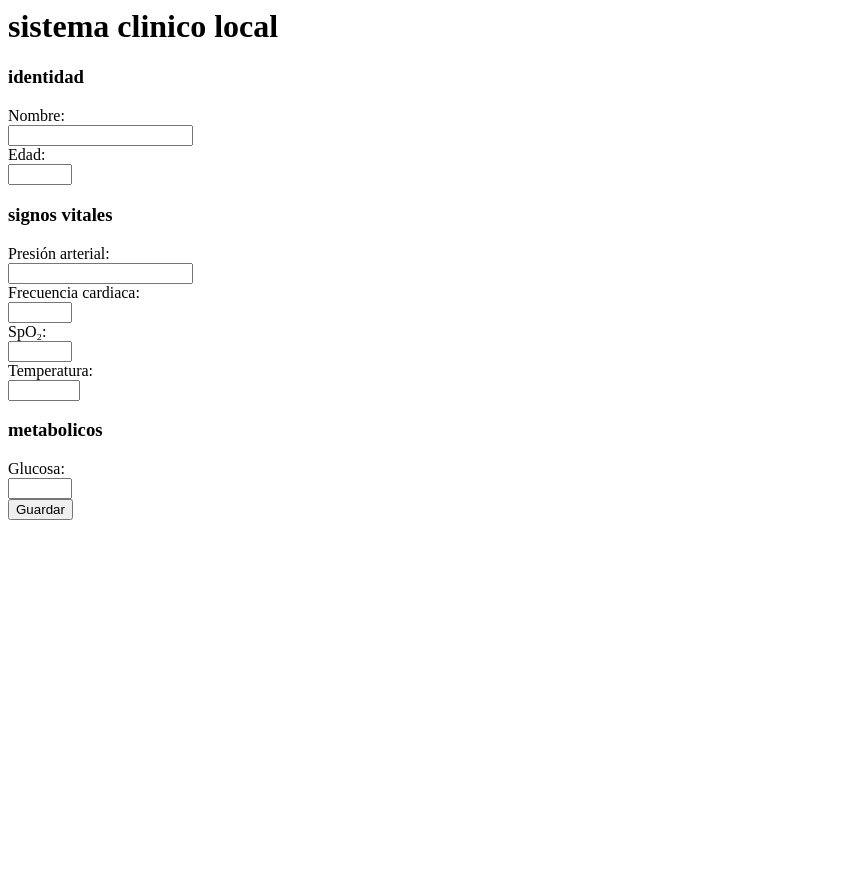
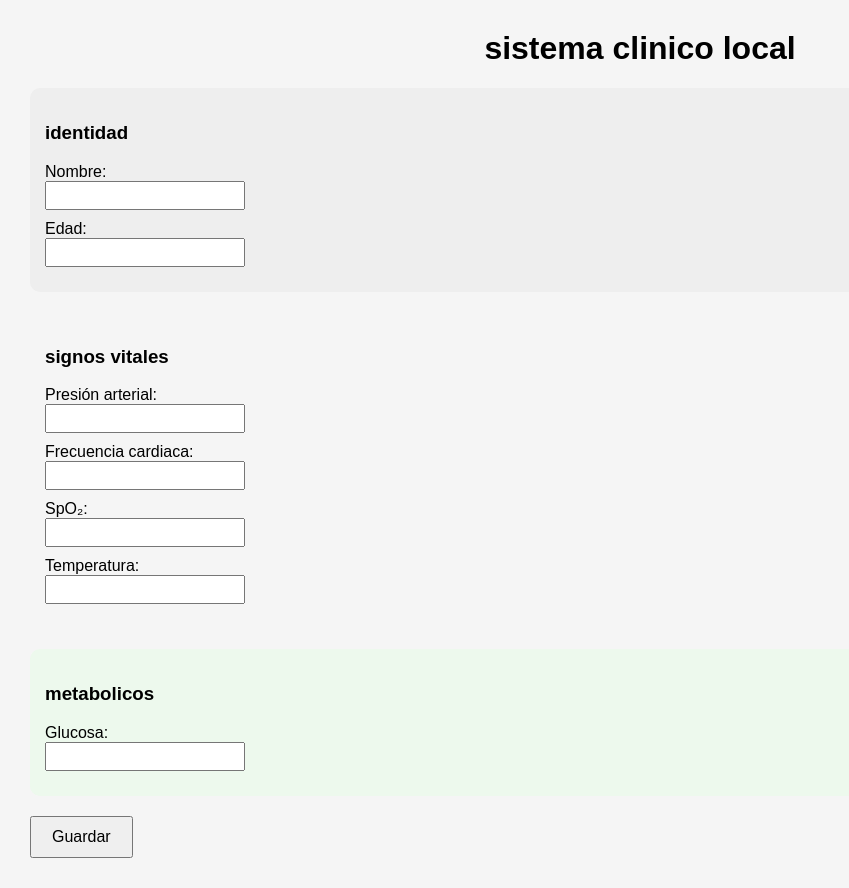
Before and after one commit to aland-cg/sistema-de-registro, a Flask app: page / in a window 1280 px wide. Shown: the whole page, without its empty margins (0-849 px from the left). Before the commit the page ends 520 px from the top, so only its background shows below. Run offline with Flask 3, Linux system fonts and the light colour scheme.

Commit message:
integracion de estilo mediante estructura visual y css segun modelo de continuidad

```diff
--- /dev/null
+++ b/static/style.css
@@ -0,0 +1,46 @@
+body {
+
+    font-family: Arial, sans-serif;
+
+    background-color: #f5f5f5;
+
+    margin: 30px;
+}
+h1 {
+
+    text-align: center;
+}
+section {
+
+    padding: 15px;
+
+    margin-bottom: 20px;
+
+    border-radius: 10px;
+}
+#identidad {
+
+    background-color: #eeeeee;
+}
+#signos-vitales {
+
+    background-color: #e8f4ff;
+}
+#metabolicos {
+
+    background-color: #edf9ed;
+}
+input {
+
+    width: 200px;
+
+    padding: 5px;
+
+    margin-bottom: 10px;
+}
+button {
+
+    padding: 10px 20px;
+
+    font-size: 16px;
+}
--- a/templates/index.html
+++ b/templates/index.html
@@ -2,11 +2,12 @@
     <head>
         <meta charset="UTF-8">
         <title>Sistema Clínico Local</title>
+        <link rel="stylesheet" href="{{ url_for('static', filename='style.css') }}">
     </head>
     <body>
         <h1>sistema clinico local</h1>
         <form method="POST">
-            <section>
+            <section id="identidad">
                 <h3>identidad</h3>
                 <label>Nombre:</label>
                 <br>
@@ -17,7 +18,7 @@
                 <input type="number" name="edad" min="0" max="120" required>
                 <br>
             </section>
-            <section>
+            <section id="signos vitales">
                 <h3>signos vitales</h3>
                 <label>Presión arterial:</label>
                 <br>
@@ -36,7 +37,7 @@
                 <input type="number" step="0.1" name="temp" min="30" max="45">
                 <br>
             </section>
-            <section>
+            <section id="metabolicos">
                 <h3>metabolicos</h3>
                 <label>Glucosa:</label>
                 <br>
```
Also changed, not shown: README.md.
